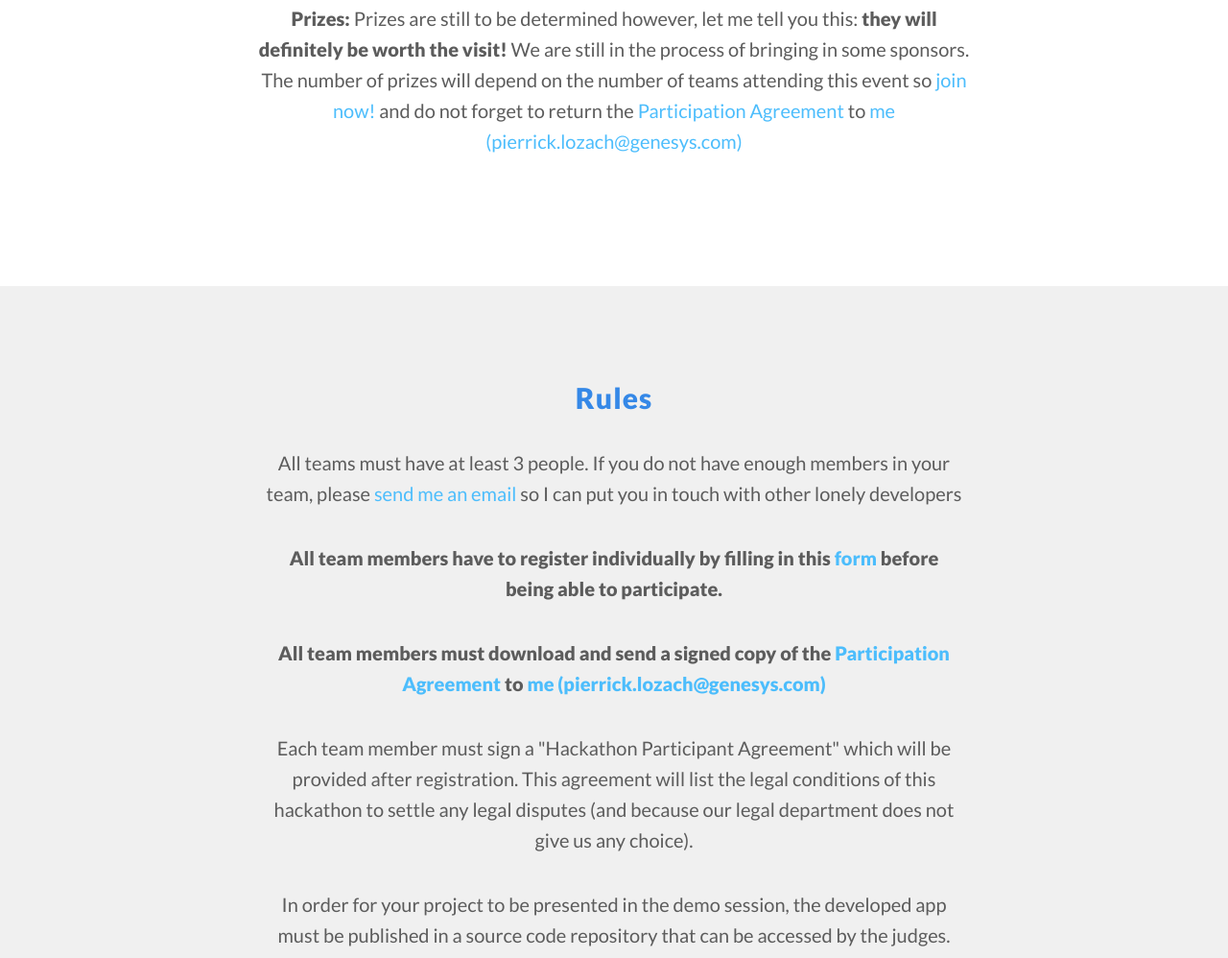
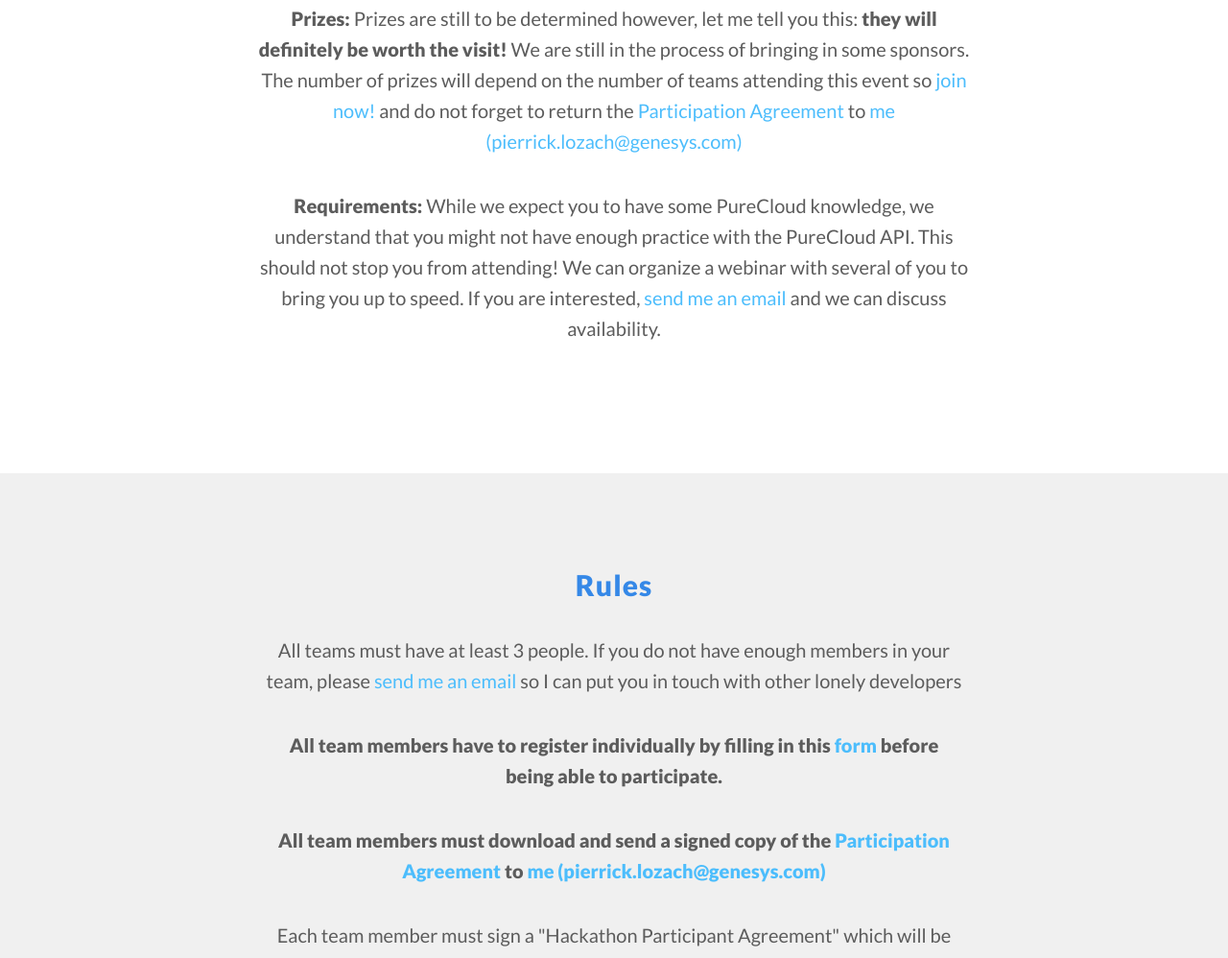
Before and after one commit to emeapchackathon/emeapchackathon.github.io, a website: page hackathon.html in a window 1280 px wide. Shown: the part 1684-2682 px from the top of the page at 96% size. Drawn offline with nearby package versions, Linux system fonts and the light colour scheme; some packages are replaced by stand-ins of ours; a script that the page names is missing; a web font is replaced by a local one.

Commit message:
Add note about API webinar

```diff
--- a/hackathon.html
+++ b/hackathon.html
@@ -210,6 +210,13 @@
           <a href="https://goo.gl/forms/N0DYW1QpG3EzN9Wd2" target="_blank">join now!</a> and do not forget to return the
           <a href="2018_Hackathon_Participation_Agreement.pdf" target="_blank">Participation Agreement</a> to
           <a href="mailto:pierrick.lozach@genesys.com">me (pierrick.lozach@genesys.com)</a>
+        </p>
+
+        <p>
+          <strong>Requirements:</strong> While we expect you to have some PureCloud knowledge, we understand that you might
+          not have enough practice with the PureCloud API. This should not stop you from attending! We can organize a webinar
+          with several of you to bring you up to speed.
+          If you are interested, <a href="mailto:pierrick.lozach@genesys.com?subject=PureCloud API Training">send me an email</a> and we can discuss availability.
         </p>
 
       </div>
```
